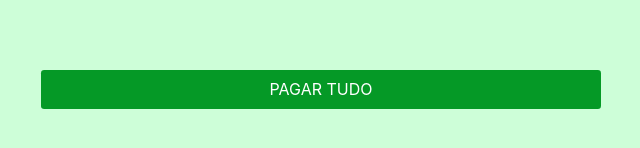
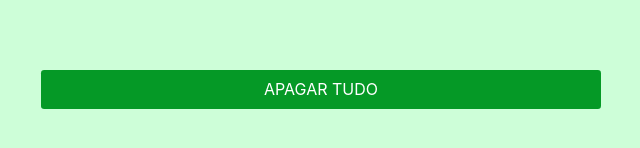
Before and after one commit to ronaldoLS/calculadora_de_mercado, a plain HTML site: page index.html in a window 1280 px wide. Shown: the part 372-520 px from the top of the page, 319-959 px from the left. Drawn offline with Linux system fonts and the light colour scheme; a web font is replaced by a local one.

Commit message:
Update index.html

```diff
--- a/index.html
+++ b/index.html
@@ -28,7 +28,7 @@
         <ol reversed id="listaProdutos">
 
         </ol>
-        <button onclick="apagarTudo()" id="btnApagarTudo" class="campo">pagar tudo</button>
+        <button onclick="apagarTudo()" id="btnApagarTudo" class="campo">Apagar tudo</button>
     </div>
 
     <script src="js/script.js"></script>
```
